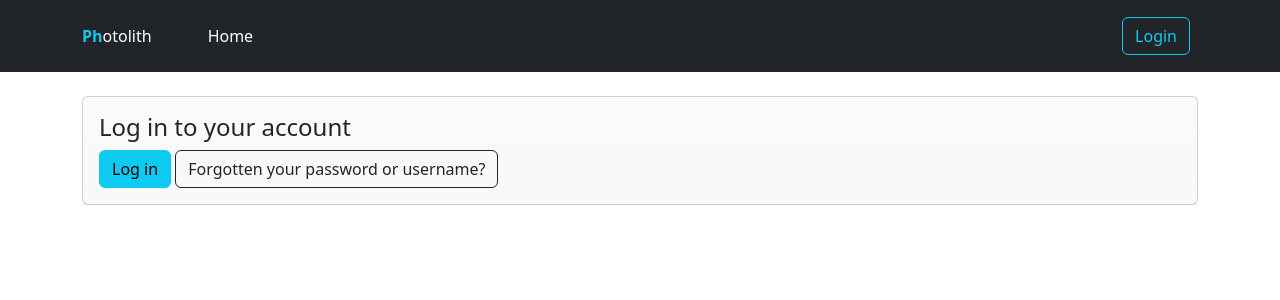
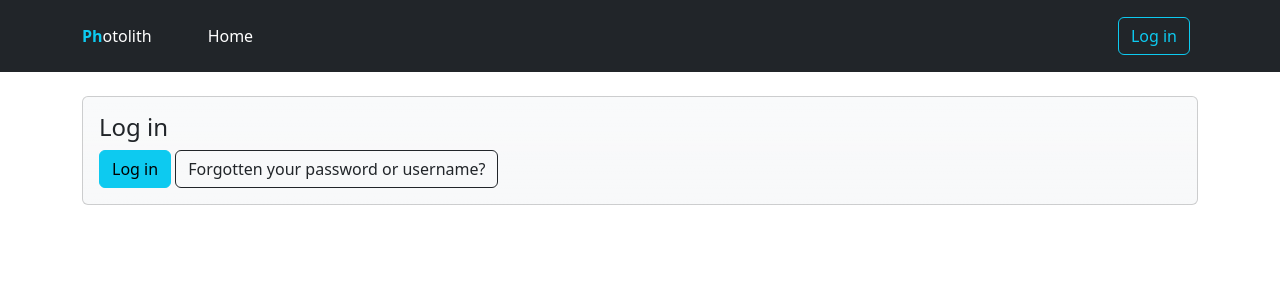
Before and after one commit to photolith/photolith, a Django app: template photolith/templates/registration/login.html in a window 1280 px wide. Shown: the top 300 px of the page. Run offline with Django 3.2, Linux system fonts and the light colour scheme; the template is opened without the code that fills it: most values are stand-ins (such as "Sample title", 1, 10 or a date in 2020); some libraries are stand-ins or nearby versions.

Commit message:
templates: Don't include registration translations in .po #6
Django already has translations for all these phrases (if not, then
tweak to the ones it does have). Ignore the registration directory so
we don't ask for needless re-translations.

Move bits of the header menu into registrations too, so again these
don't appear in the .po.

```diff
--- a/photolith/templates/base.html
+++ b/photolith/templates/base.html
@@ -57,17 +57,11 @@
               {% endfor %}
 
               <li><hr class="dropdown-divider"></li>
-              <li><a class="dropdown-item" href="{% url 'password_change' %}">{% translate 'Change password' %}</a></li>
-              <li>
-                <form action="/accounts/logout/" method="post" id="logout_form">
-                  {% csrf_token %}
-                  <input type="submit" value="{% translate 'Log out' %}" class="btn btn-link dropdown-item" style="border-radius:0" />
-                </form>
-              </li>
+              {% include "registration/snippet_menu.html" %}
             </ul>
           </div>
         {% else %}
-          <a href="/accounts/login/" type="button" class="btn btn-outline-info me-2">{% translate "Login" %}</a>
+          {% include "registration/snippet_login.html" %}
         {% endif %}
         </div>
       </div>
--- a/photolith/templates/registration/login.html
+++ b/photolith/templates/registration/login.html
@@ -5,7 +5,7 @@
 {% block content %}
 <div class="card bg-light bg-gradient">
   <div class="card-body">
-    <h4 class="card-title">{% translate 'Log in to your account' %}</h4>
+    <h4 class="card-title">{% translate 'Log in' %}</h4>
 
     <form method="post">
       {% csrf_token %}
--- /dev/null
+++ b/photolith/templates/registration/snippet_login.html
@@ -0,0 +1,3 @@
+{% load i18n %}
+{% comment %}NB: Here so we don't trigger the makemessages machinations, translations are included with Django{% endcomment %}
+<a href="/accounts/login/" type="button" class="btn btn-outline-info me-2">{% translate "Log in" %}</a>
```
Also changed, not shown: photolith/templates/registration/snippet_menu.html (added, +9 -0 lines), photolith/locale/is/LC_MESSAGES/django.po, 1 other file.
